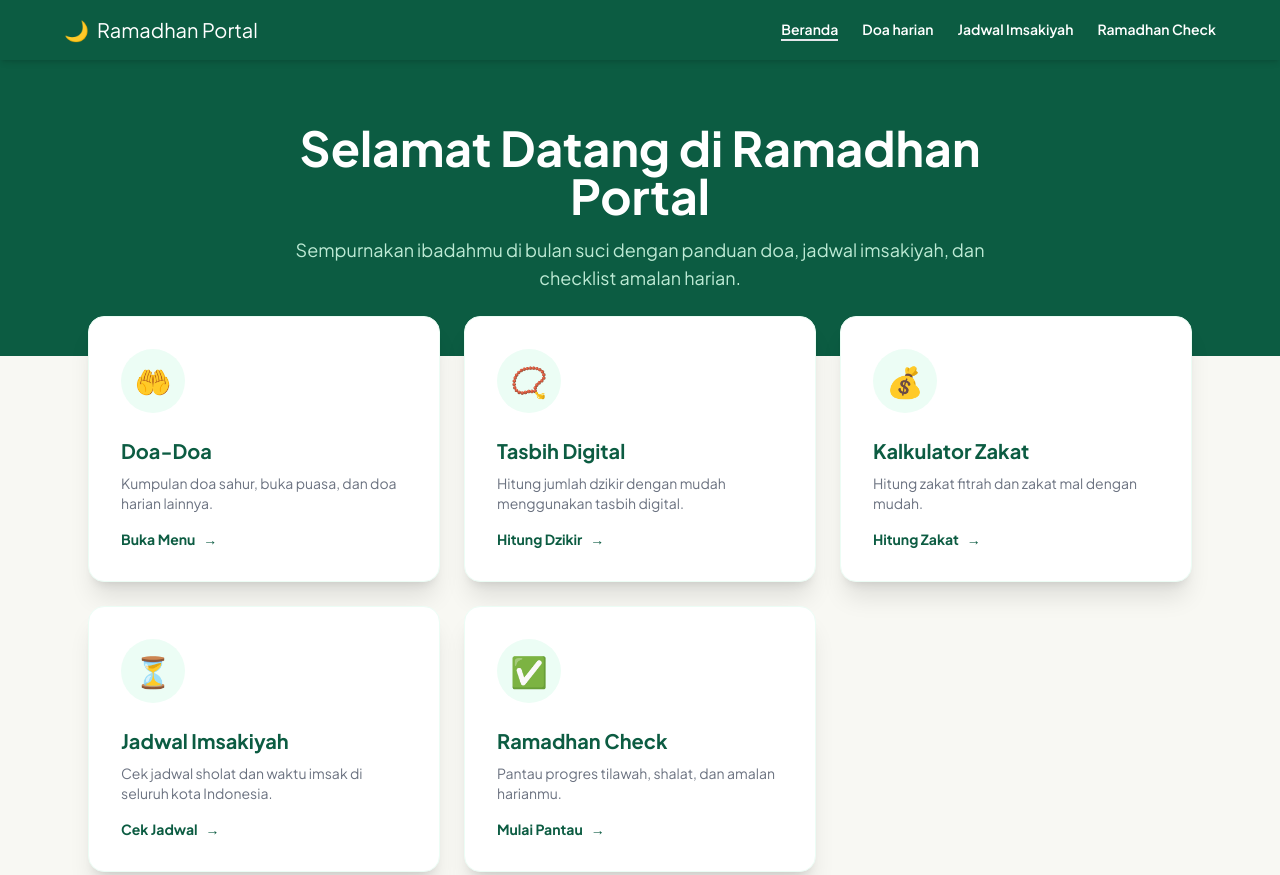
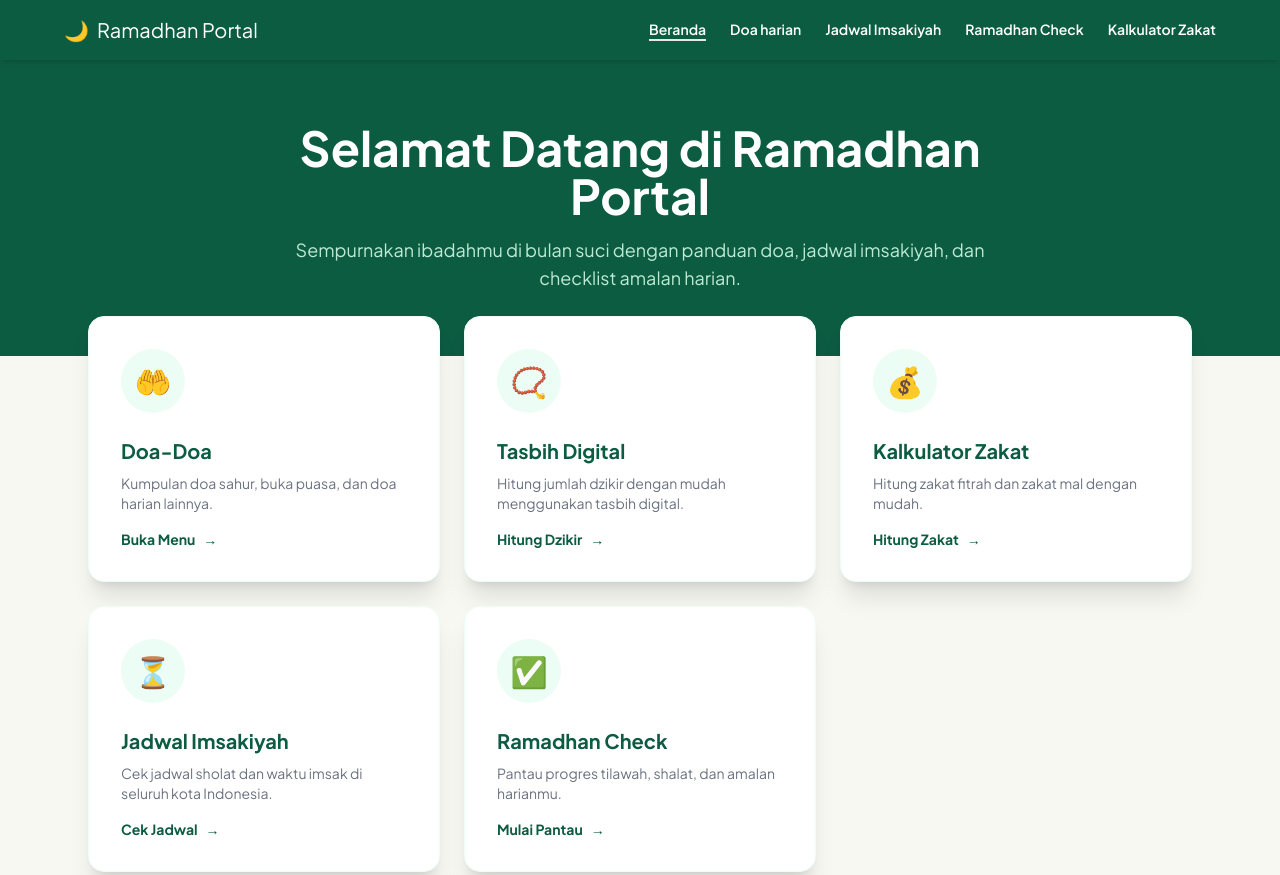
Before and after one commit to quishasya/RCC-1, a website: page index.html in a window 1280 px wide. Shown: the top 875 px of the page. Drawn offline with nearby package versions, Linux system fonts and the light colour scheme.

Commit message:
last mission

```diff
--- a/index.html
+++ b/index.html
@@ -26,6 +26,7 @@
           <a href="doa-doa.html" class="hover:text-accent transition">Doa harian</a>
           <a href="jadwalImsak.html" class="hover:text-accent transition">Jadwal Imsakiyah</a>
           <a href="todo.html" class="hover:text-accent transition">Ramadhan Check</a>
+          <a href="kalkulatorZakat.html" class="hover:text-accent transition">Kalkulator Zakat</a>
         </div>
       </div>
     </nav>
```
